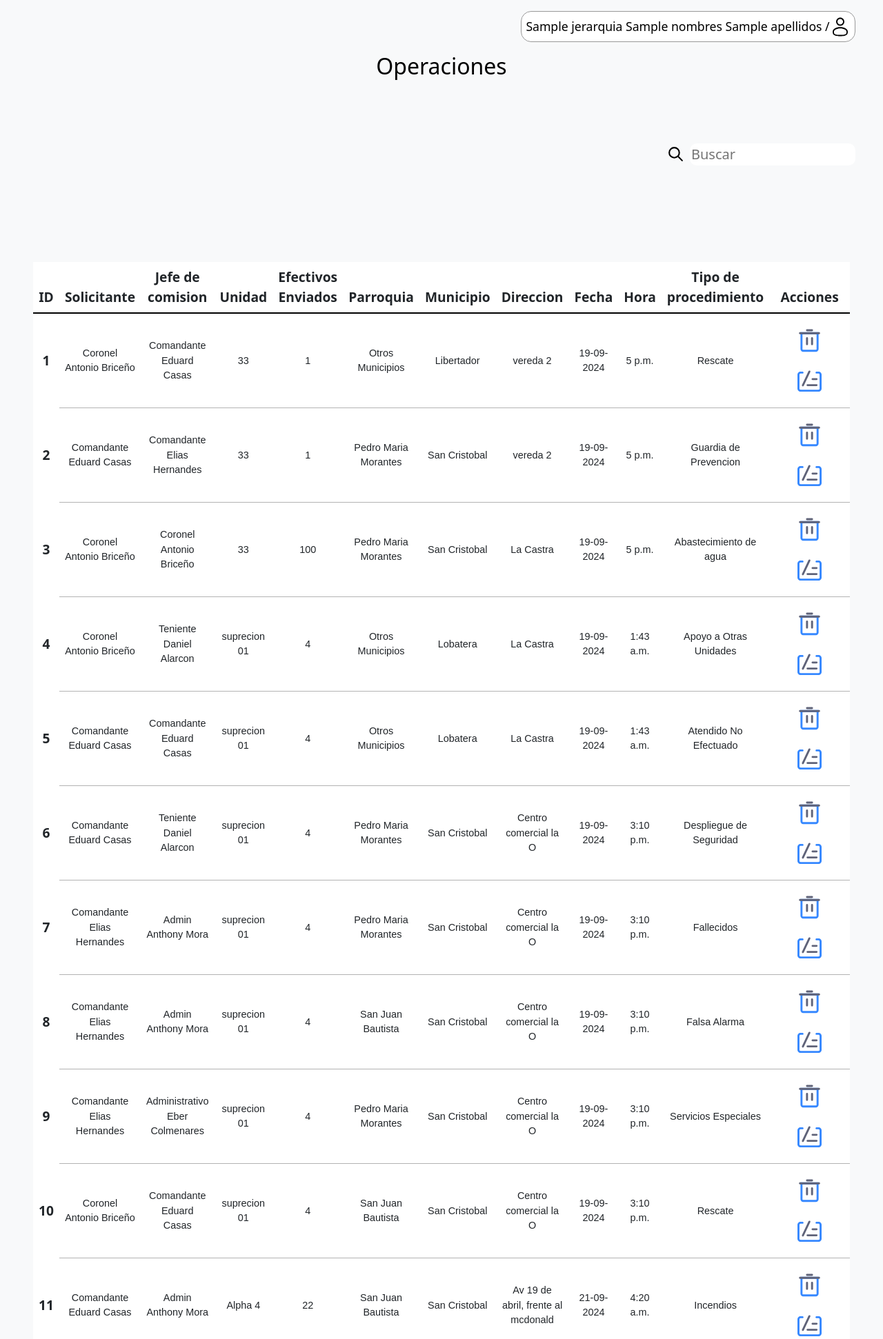
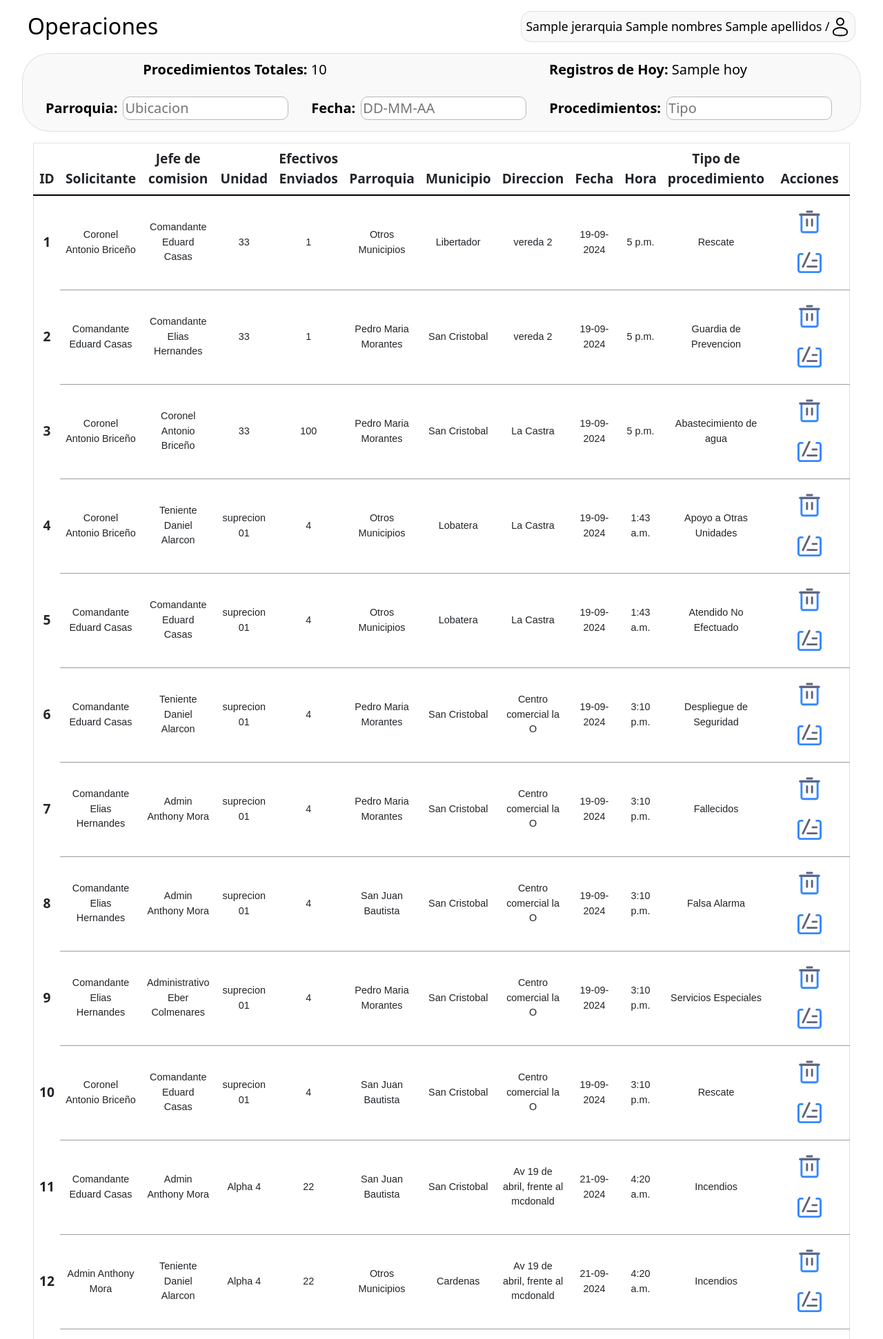
Before and after one commit to TheHazard911/Cuerpo_bomberos, a Django app: template web/templates/Divisiones/operaciones.html in a window 1280 px wide. Shown: the part 83-2025 px from the top of the page at 69% size. Run offline with Django 5.2, Linux system fonts and the light colour scheme; data comes from the database, SQL or seed files in the repository; both versions use the stored data as it was after the commit; tables that the repository leaves empty hold one stand-in row (values such as "Sample post"); the template is opened without the code that fills it: values that come from a table or form of the project are taken from there, most other values are stand-ins (such as "Sample title", 1, 10 or a date in 2020); some web fonts are replaced.

Commit message:
filtrado y visualizacion de tablas

```diff
--- a/web/static/styles.css
+++ b/web/static/styles.css
@@ -90,7 +93,7 @@
   --color-main-dashboard: #f5f5f5;
   --color-header-dashboard: #b6243a;
   --color-button: #b6243a;
-  --color-general-dashboard: #f8f9fa;
+  --color-general-dashboard: #ffffff;
 
   --gradient-primary: linear-gradient(
     45deg,
@@ -664,16 +717,19 @@ summary > * {
 }
 .div-user-name {
   display: flex;
-  justify-content: end;
+  justify-content: flex-end;
   align-items: center;
   padding: 0.5rem;
   padding-right: 2rem;
 }
+.username-space{
+  justify-content: space-between;
+}
 .user-name {
   width: auto;
   height: auto;
-  background-color: #fff;
-  border: 0.1px solid rgb(153, 153, 153);
+  background-color: #f0f0f06a;
+  border: thin solid #dcdcdcdb;
   border-radius: 15px;
   display: flex;
   align-items: center;
@@ -882,9 +941,13 @@ summary > * {
   padding: 0.5rem;
   height: 100vh;
   margin: 2.5rem;
+  margin-top: 0.5rem;
+  margin-bottom: 0.5rem;
 }
 .table {
   width: auto;
+  background-color: #f0f0f06a;
+  border: thin solid #dcdcdcdb;
   font-size: 0.5rem;
   td {
     font-family: var(--sofia-sans);
@@ -899,7 +962,7 @@ summary > * {
   }
   tbody td {
     text-align: center;
-    border-bottom: 0.1px solid rgb(179, 179, 179);
+    border-bottom: 0.1px solid rgb(156, 156, 156);
     font-size: 0.9rem;
   }
 }
@@ -915,21 +978,28 @@ summary > * {
   }
 }
 .section-filter {
-  width: 100%;
-  height: 10vh;
-  padding: 2rem;
+  width: 95%;
+  height: auto;
+  padding: .5rem;
   display: flex;
-  justify-content: flex-end;
+  justify-content: space-evenly;
   align-items: center;
+  background-color: #f0f0f06a;
+  border: thin solid #dcdcdcdb;
+  margin: 0 auto;
+  border-radius: 40px;
+  flex-wrap: wrap;
 }
 .filter-search {
   display: flex;
+  width: auto;
   align-items: center;
-  justify-content: space-around;
+  flex-wrap: wrap;
+  justify-content: center;
   input {
     border-radius: 10px;
     outline: none;
-    border: none;
+    border: thin solid #b7b7b7;
     width: 15rem;
     margin: 0.5rem;
   }
@@ -938,7 +1008,11 @@ summary > * {
     height: 25px;
   }
 }
-
+.totals-procediments{
+  width: 50%;
+  text-align: center;
+  margin-bottom: 1rem;
+}
 .z-index {
   z-index: 2;
 }
@@ -1096,9 +1171,7 @@ summary > * {
 .division-title {
   text-align: center;
   margin: 0;
-}
-.title-modal-info {
-  margin: 0.5rem;
+  padding-left: 2rem;
 }
 .config-modal-delete {
   width: 100%;
--- a/web/templates/Divisiones/operaciones.html
+++ b/web/templates/Divisiones/operaciones.html
@@ -1,6 +1,7 @@
 {% extends "layouts/header-main.html" %} {% block content %}
 <div class="general-dashboard">
-  <div class="div-user-name">
+  <div class="div-user-name username-space">
+    <h3 class="division-title">Operaciones</h3>
     <section class="user-name">
       <p>{{ jerarquia }} {{ nombres }} {{ apellidos }} / {{ user.user }}</p>
       <svg
@@ -33,33 +34,46 @@
       </svg>
     </section>
   </div>
-  <h3 class="division-title">Operaciones</h3>
   <!-- section filter -->
   <div class="section-filter">
+        <section class="totals-procediments">
+      <b>Procedimientos Totales: </b><span>{{ total }}</span>
+    </section>
+    <section class="totals-procediments">
+      <b>Registros de Hoy: </b><span>{{ hoy }}</span>
+    </section>
     <section class="filter-search">
-      <svg viewBox="0 0 24 24" fill="none" xmlns="http://www.w3.org/2000/svg">
-        <g id="SVGRepo_bgCarrier" stroke-width="0"></g>
-        <g
-          id="SVGRepo_tracerCarrier"
-          stroke-linecap="round"
-          stroke-linejoin="round"
-        ></g>
-        <g id="SVGRepo_iconCarrier">
-          <path
-            d="M14.9536 14.9458L21 21M17 10C17 13.866 13.866 17 10 17C6.13401 17 3 13.866 3 10C3 6.13401 6.13401 3 10 3C13.866 3 17 6.13401 17 10Z"
-            stroke="#000000"
-            stroke-width="2"
-            stroke-linecap="round"
-            stroke-linejoin="round"
-          ></path>
-        </g>
-      </svg>
-      <input type="search" name="Buscar" id="" placeholder="Buscar" />
+      <label for=""><b>Parroquia:</b></label>
+      <input
+        type="search"
+        name="Buscar"
+        id="search-input-two"
+        placeholder="Ubicacion"
+      />
     </section>
+        <section class="filter-search">
+      <label for=""><b>Fecha:</b></label>
+      <input
+        type="search"
+        name="Buscar"
+        id="search-input"
+        placeholder="DD-MM-AA"
+      />
+    </section>
+        <section class="filter-search">
+      <label for=""><b>Procedimientos:</b></label>
+      <input
+        type="search"
+        name="Buscar"
+        id="search-input-three"
+        placeholder="Tipo"
+      />
+    </section>
+
   </div>
   <!-- tabla -->
   <div class="table-responsive-sm">
-    <table class="table">
+    <table class="table" id="data-table">
       <thead>
         <tr>
           <th scope="col">ID</th>
@@ -239,8 +253,7 @@
           <h1>Cuerpo de Bomberos</h1>
         </section>
       </div>
-      <h3 class="title-modal-info">Informacion del Procedimiento</h3>
-      <div class="modal-body modal-body-two">
+      <div class="modal-body modal-body-two modal-body-three">
         <section class="info-modal" id="info_modal"></section>
       </div>
       <div class="modal-footer">
@@ -271,52 +284,52 @@
         .then((data) => {
           let mensaje = `<article class="section-left">
                 <section class="datos_division">
-                  <h4>Datos De La Division: </h4>
+                  <h4>Division</h4>
                   <p><b>Division: </b> ${data.division}</p>
                   <p><b>ID Procedimiento: </b> #${data.id}</p>
                 </section>
                 <section class="datos_operacion">
-                  <h4>Datos De La Operacion: </h4>
+                  <h4>Operacion</h4>
                   <p><b>Solicitante: </b> ${data.solicitante}</p>
                   <p><b>Jefe de Comision: </b> ${data.jefe_comision}</p>
                   <p><b>Unidad Enviada: </b> ${data.unidad}</p>
                   <p><b>Efectivos Enviados: </b> ${data.efectivos}</p>
                 </section>
                 <section class="datos_ubicacion">
-                  <h4>Datos De La Ubicacion: </h4>
+                  <h4>Ubicacion</h4>
                   <p><b>Parroquia: </b> ${data.parroquia}</p>
                   <p><b>Municipio: </b> ${data.municipio}</p>
                   <p><b>Direccion: </b> ${data.direccion}</p>
                   <p><b>Fecha: </b> ${data.fecha}</p>
                   <p><b>Hora: </b> ${data.hora}</p>
-                </section>
-              </article>`;
+                </section>`;
 
           switch (id_tipo_procedimiento) {
             case "Abastecimiento de agua":
               mensaje += `
-              <article class="section-right">
                 <section class="detalles_procedimiento">
-                  <h4>Detalles: </h4>
+                  <h4>Detalles</h4>
                   <p><b>Tipo de Procedimiento: </b> ${data.tipo_procedimiento}</p>
                   <p><b>Tipo de Servicio: </b> ${data.tipo_servicio}</p>
-                  <p><b>Nombre Persona Presente: </b> ${data.nombres}</p>
-                  <p><b>Apellidos Persona Presente: </b> ${data.apellidos}</p>
-                  <p><b>Cedula Persona Presente: </b> V-${data.cedula}</p>
-                  <p><b>Litros de Agua Suministrada: </b> ${data.ltrs_agua}</p>
-                  <p><b>Personas Atendidas: </b> ${data.personas_atendidas}</p>
                   <p><b>Descripcion: </b> ${data.descripcion}</p>
                   <p><b>Material Utilizado: </b> ${data.material_utilizado}</p>
                   <p><b>Status: </b> ${data.status}</p>
-                </section>
+                  </section>
+                  <section>
+                    <h4>Comunidad</h4>
+                    <p><b>Personas Atendidas: </b> ${data.personas_atendidas}</p>
+                    <p><b>Nombre Persona Presente: </b> ${data.nombres}</p>
+                    <p><b>Apellidos Persona Presente: </b> ${data.apellidos}</p>
+                    <p><b>Cedula Persona Presente: </b> V-${data.cedula}</p>
+                    <p><b>Litros de Agua Suministrada: </b> ${data.ltrs_agua}</p>
+                    </section>
               </article>`;
               break;
 
             case "Apoyo a Otras Unidades":
               mensaje += `
-              <article class="section-right">
                 <section class="detalles_procedimiento">
-                  <h4>Detalles: </h4>
+                  <h4>Detalles</h4>
                   <p><b>Tipo de Procedimiento: </b> ${data.tipo_procedimiento}</p>
                   <p><b>Tipo de Apoyo: </b> ${data.tipo_apoyo}</p>
                   <p><b>Unidad Apoyada: </b> ${data.unidad_apoyada}</p>
@@ -328,9 +341,9 @@
               break;
 
             case "Guardia de Prevencion":
-              mensaje += `<article class="section-right">
+              mensaje += `
                 <section class="detalles_procedimiento">
-                  <h4>Detalles: </h4>
+                  <h4>Detalles</h4>
                   <p><b>Tipo de Procedimiento: </b> ${data.tipo_procedimiento}</p>
                   <p><b>Motivo de Prevencion: </b> ${data.motivo_prevencion}</p>
                   <p><b>Descripcion: </b> ${data.descripcion}</p>
@@ -342,9 +355,9 @@
 
             case "Atendido No Efectuado":
               mensaje += `
-              <article class="section-right">
+
                 <section class="detalles_procedimiento">
-                  <h4>Detalles: </h4>
+                  <h4>Detalles</h4>
                   <p><b>Tipo de Procedimiento: </b> ${data.tipo_procedimiento}</p>
                   <p><b>Descripcion: </b> ${data.descripcion}</p>
                   <p><b>Material Utilizado: </b> ${data.material_utilizado}</p>
@@ -355,9 +368,9 @@
 
             case "Despliegue de Seguridad":
               mensaje += `
-              <article class="section-right">
+
                 <section class="detalles_procedimiento">
-                  <h4>Detalles: </h4>
+                  <h4>Detalles</h4>
                   <p><b>Tipo de Procedimiento: </b> ${data.tipo_procedimiento}</p>
                   <p><b>Motivo Despliegue: </b> ${data.motivo_despliegue}</p>
                   <p><b>Descripcion: </b> ${data.descripcion}</p>
@@ -369,9 +382,9 @@
 
             case "Fallecidos":
               mensaje += `
-              <article class="section-right">
+
               <section class="detalles_procedimiento">
-                <h4>Detalles: </h4>
+                <h4>Detalles</h4>
                 <p><b>Tipo de Procedimiento: </b> ${data.tipo_procedimiento}</p>
                 <p><b>Motivo Fallecimiento: </b> ${data.motivo_fallecimiento}</p>
                 <p><b>Nombre: </b> ${data.nombres}</p>
@@ -388,9 +401,9 @@
 
             case "Falsa Alarma":
               mensaje += `
-              <article class="section-right">
+
                 <section class="detalles_procedimiento">
-                  <h4>Detalles: </h4>
+                  <h4>Detalles</h4>
                   <p><b>Tipo de Procedimiento: </b> ${data.tipo_procedimiento}</p>
                   <p><b>Motivo de Alarma: </b> ${data.motivo_alarma}</p>
                   <p><b>Descripcion: </b> ${data.descripcion}</p>
@@ -402,9 +415,9 @@
 
             case "Servicios Especiales":
               mensaje += `
-              <article class="section-right">
+
                 <section class="detalles_procedimiento">
-                  <h4>Detalles: </h4>
+                  <h4>Detalles</h4>
                   <p><b>Tipo de Procedimiento: </b> ${data.tipo_procedimiento}</p>
                   <p><b>Tipo de Servicio: </b> ${data.tipo_servicio}</p>
                   <p><b>Descripcion: </b> ${data.descripcion}</p>
@@ -416,9 +429,9 @@
 
             case "Rescate":
               mensaje += `
-              <article class="section-right">
+
                 <section class="detalles_procedimiento">
-                  <h4>Detalles: </h4>
+                  <h4>Detalles</h4>
                   <p><b>Tipo de Procedimiento: </b> ${data.tipo_procedimiento}</p>
                   <p><b>Tipo de Rescate: </b> ${data.tipo_rescate}</p>
                   <p><b>Material Utilizado: </b> ${data.material_utilizado}</p>
@@ -427,11 +440,10 @@
                 </section>
                   `;
 
-
               if (data.tipo_rescate == "Animal") {
                 mensaje += `
                 <section class="detalles_rescate_animal">
-                  <h4>Datos del Animal: </h4>
+                  <h4>Animal</h4>
                   <p><b>Especie: </b> ${data.especie}</p>
                   <p><b>Descripcion: </b> ${data.descripcion}</p>
                 </section>
@@ -441,7 +453,7 @@
               if (data.tipo_rescate == "Persona") {
                 mensaje += `
                 <section class="detalles_rescate_persona">
-                  <h4>Datos de la Persona: </h4>
+                  <h4>Persona </h4>
                   <p><b>Nombre: </b> ${data.nombres}</p>
                   <p><b>Apellido: </b> ${data.apellidos}</p>
                   <p><b>Cedula: </b> ${data.cedula}</p>
@@ -455,9 +467,9 @@
 
             case "Incendios":
               mensaje += `
-              <article class="section-right">
+
                 <section class="detalles_procedimiento">
-                  <h4>Detalles: </h4>
+                  <h4>Detalles</h4>
                   <p><b>Tipo de Procedimiento: </b> ${data.tipo_procedimiento}</p>
                   <p><b>Tipo de Incendio: </b> ${data.tipo_incendio}</p>
                   <p><b>Descripcion: </b> ${data.descripcion}</p>
@@ -470,7 +482,7 @@
               if (data.persona == true) {
                 mensaje += `
                 <section class="detalles_persona_sitio">
-                  <h4>Datos de La Persona en el Sitio: </h4>
+                  <h4>Persona en el Sitio</h4>
                   <p><b>Nombre: </b> ${data.nombre}</p>
                   <p><b>Apellido: </b> ${data.apellidos}</p>
                   <p><b>Cedula: </b> ${data.cedula}</p>
@@ -482,7 +494,7 @@
               if (data.vehiculo == true) {
                 mensaje += `
                 <section class="detalles_vehiculo">
-                  <h4>Datos Del Vehiculo: </h4>
+                  <h4>Vehiculo</h4>
                   <p><b>Modelo: </b> ${data.modelo}</p>
                   <p><b>Marca: </b> ${data.marca}</p>
                   <p><b>Color: </b> ${data.color}</p>
@@ -575,4 +587,49 @@
   }
 </script>
 
+<script>
+(function() {
+  function setupSearch(inputId, columnIndex) {
+    document.getElementById(inputId).addEventListener('input', function() {
+      const filter = this.value.toLowerCase();
+      const rows = document.querySelectorAll('#data-table tbody tr');
+
+      rows.forEach(row => {
+        const dateCell = row.querySelector(`td:nth-child(${columnIndex})`);
+        const originalText = dateCell.textContent;
+        const dateText = originalText.toLowerCase();
+
+        if (dateText.includes(filter)) {
+          const startIndex = dateText.indexOf(filter);
+          const endIndex = startIndex + filter.length;
+
+          // Crear un nuevo span para la parte resaltada
+          const highlightedText = document.createElement('span');
+          highlightedText.style.backgroundColor = 'yellow';
+          highlightedText.textContent = originalText.substring(startIndex, endIndex);
+
+          // Crear un contenedor para el texto resaltado y el resto del texto
+          const beforeText = document.createTextNode(originalText.substring(0, startIndex));
+          const afterText = document.createTextNode(originalText.substring(endIndex));
+
+          dateCell.innerHTML = ''; // Limpiar el contenido anterior
+          dateCell.appendChild(beforeText);
+          dateCell.appendChild(highlightedText);
+          dateCell.appendChild(afterText);
+          row.style.display = '';
+        } else {
+          dateCell.innerHTML = originalText; // Resetear cualquier resaltado previo
+          row.style.display = 'none';
+        }
+      });
+    });
+  }
+
+  // Llamar a la función para cada input y su columna correspondiente
+  setupSearch('search-input', 9);
+  setupSearch('search-input-two', 6);
+  setupSearch('search-input-three', 11);
+})();
+
+</script>
 {% endblock %}
--- a/web/templates/procedimientos.html
+++ b/web/templates/procedimientos.html
@@ -131,17 +131,17 @@
       <div class="data_form" id="incendio_form" style="display: none">
         <div class="line"></div>
         <h4>Incendio</h4>
-        <div class="form-style">
+        <div class="form-style checkbox-styles">
           {{ incendio_form }}
           <!-- Detalles de Procedimiento (persona Presente) -->
           <div id="persona_presente">
-            <h4>Agregar Datos Persona Presente</h4>
+            <h4>Datos Persona Presente</h4>
             {{ persona_presente_form }}
           </div>
 
           <!-- Detalles de Procedimiento (Detalles Vehiculos) -->
           <div id="detalles_vehiculo">
-            <h4>Agregar Datos de Vehiculo</h4>
+            <h4>Datos de Vehiculo</h4>
             {{ detalles_vehiculo_form }}
           </div>
         </div>
```
Also changed, not shown: other parts of web/static/styles.css (+81 -24 lines), web/views.py (+16 -1 lines), db.sqlite3.
